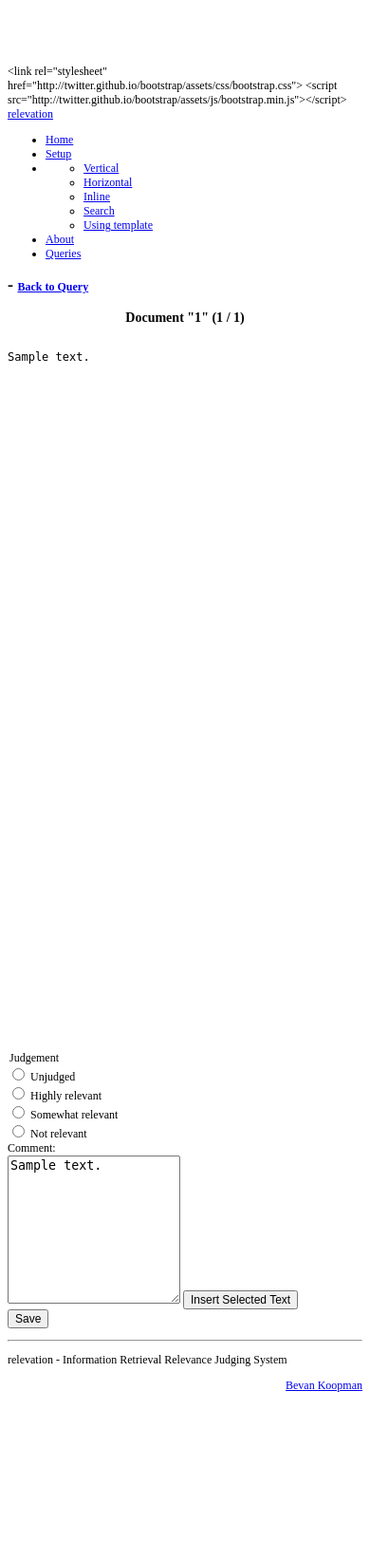
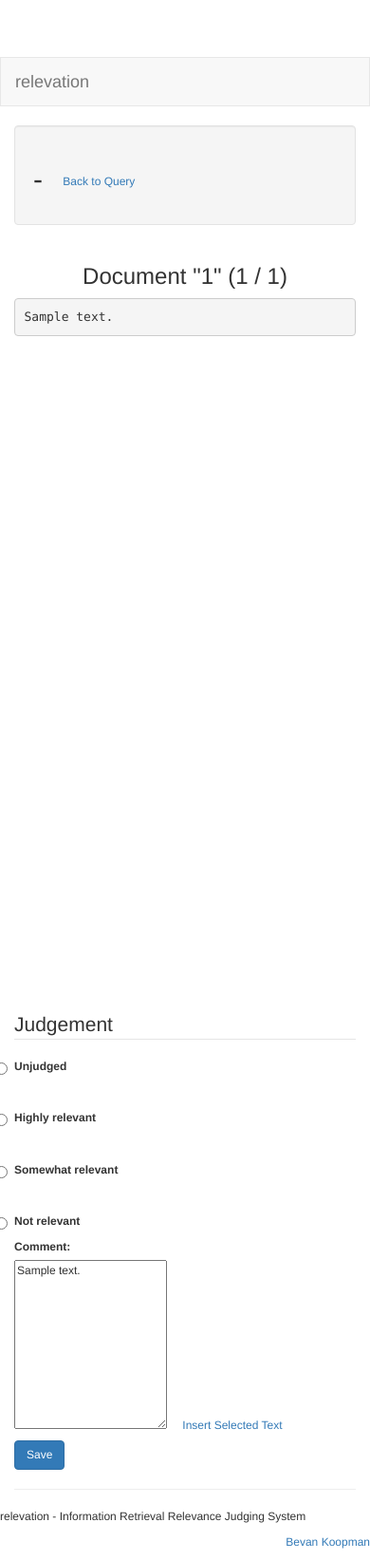
Before and after one commit to ielab/relevation, a Django app: template judgementapp/templates/judgementapp/document.html in a window 390 px wide. Shown: the whole page at 95% size. Before the commit the page ends 1466 px from the top, so only its background shows below. Run offline with Django 3.2, Linux system fonts and the light colour scheme; the template is opened without the code that fills it: most values are stand-ins (such as "Sample title", 1, 10 or a date in 2020); parts of the project's set-up code (start-up, migrations or seed data) failed here and were passed over; some libraries are stand-ins or nearby versions.

Commit message:
migrate changes for new django and bootstrap

```diff
--- a/bootstrap_toolkit/templatetags/bootstrap_toolkit.py
+++ b/bootstrap_toolkit/templatetags/bootstrap_toolkit.py
@@ -8,7 +8,7 @@ from django import template
 from django.conf import settings
 
 BOOTSTRAP_BASE_URL = getattr(settings, 'BOOTSTRAP_BASE_URL',
-    'http://twitter.github.io/bootstrap/assets/'
+    'https://maxcdn.bootstrapcdn.com/bootstrap/3.3.6/'
 )
 
 BOOTSTRAP_JS_BASE_URL = getattr(settings, 'BOOTSTRAP_JS_BASE_URL',
--- a/judgementapp/templates/judgementapp/base.html
+++ b/judgementapp/templates/judgementapp/base.html
@@ -1,4 +1,5 @@
 <!DOCTYPE html>
+{% autoescape off %}
 {% load bootstrap_toolkit %}
 <html lang="en">
 <head>
@@ -24,18 +25,20 @@
     <!--[if lt IE 9]>
     <script src="//html5shim.googlecode.com/svn/trunk/html5.js"></script>
     <![endif]-->
-    <script src="//ajax.googleapis.com/ajax/libs/jquery/1.9.0/jquery.min.js"></script>
+    <script src="//ajax.googleapis.com/ajax/libs/jquery/1.9.1/jquery.min.js"></script>
     {% bootstrap_javascript_tag %}
     {% block extra_head %}{% endblock %}
 </head>
 
 <body>
 
-<div class="navbar navbar-fixed-top">
-    <div class="navbar-inner">
-        <div class="container">
-            <a class="brand" href="{% url 'judgementapp.views.index' %}">relevation</a>
-            <ul class="nav">
+<nav class="navbar navbar-default">
+        <div class="container-fluid">
+            <div class="navbar-header">
+                <a class="navbar-brand" href="{% url 'judgementapp.views.index' %}">relevation</a>
+            </div>
+            <div class="collapse navbar-collapse" id="bs-example-navbar-collapse-1">
+                <ul class="nav navbar-nav">
                     <li><a href="{% url 'judgementapp.views.index' %}" class="">Home</a></li>
                     <li><a href="{% url 'judgementapp.views.index' %}upload">Setup</a></li>
                     <li class="dropdown">
@@ -52,7 +55,7 @@
                 </ul>
             </div>
         </div>
-</div>
+</nav>
 
 <div class="container">
 
@@ -77,3 +80,4 @@
 
 </body>
 </html>
+{% endautoescape %}
--- a/judgementapp/templates/judgementapp/document.html
+++ b/judgementapp/templates/judgementapp/document.html
@@ -15,15 +15,15 @@
 
     <div class="row">
 
-      <div class="span3">
+      <div class="col-md-3">
       {% if prev %}
         <a href="{% url 'judgementapp.views.document' qId=query.qId docId=prev.document.docId %}" class="btn">Prev Document</a>
       {% endif %}
       </div>
 
-      <div class="span6"><h3 style="text-align: center;">Document "{{ document.docId }}" ({{ rank }} / {{total_rank}}) </h3></div>
+      <div class="col-md-6"><h3 style="text-align: center;">Document "{{ document.docId }}" ({{ rank }} / {{total_rank}}) </h3></div>
 
-      <div class="span3" align="right">
+      <div class="col-md3" align="right">
       {% if next %}
         <a href="{% url 'judgementapp.views.document' qId=query.qId docId=next.document.docId %}" class="btn">Next Document</a>
       {% endif %}
@@ -34,7 +34,7 @@
 
 	<div class="row">
 
-        <div class="span9", style="height:750px; position:relative; overflow-y: scroll;" id='content'>
+        <div class="col-md-9", style="height:750px; position:relative; overflow-y: scroll;" id='content'>
           <pre>{{ content }}</pre>
         </div>
 
@@ -65,7 +65,7 @@
           }
     </script>
 
-        <div class="span3">
+        <div class="col-md-3">
             <form class="form-inline" action="{% url 'judgementapp.views.judge' qId=query.qId docId=document.docId %}" method="post">
                 {% csrf_token %}
 
--- a/judgementapp/views.py
+++ b/judgementapp/views.py
@@ -1,10 +1,10 @@
 # Create your views here.
 import cStringIO as StringIO
+from wsgiref.util import FileWrapper
 from django.http import HttpResponse, HttpResponseRedirect
 from django.core.urlresolvers import reverse
 from django.template import Context, loader, RequestContext
 from django.shortcuts import render_to_response, get_object_or_404
-from django.core.servers.basehttp import FileWrapper
 
 from judgementapp.models import *
 
```
Also changed, not shown: relevation/settings.py (+30 -19 lines), db/relevation.db, 1 other file. Lines whose indentation alone changed are shown as unchanged.
